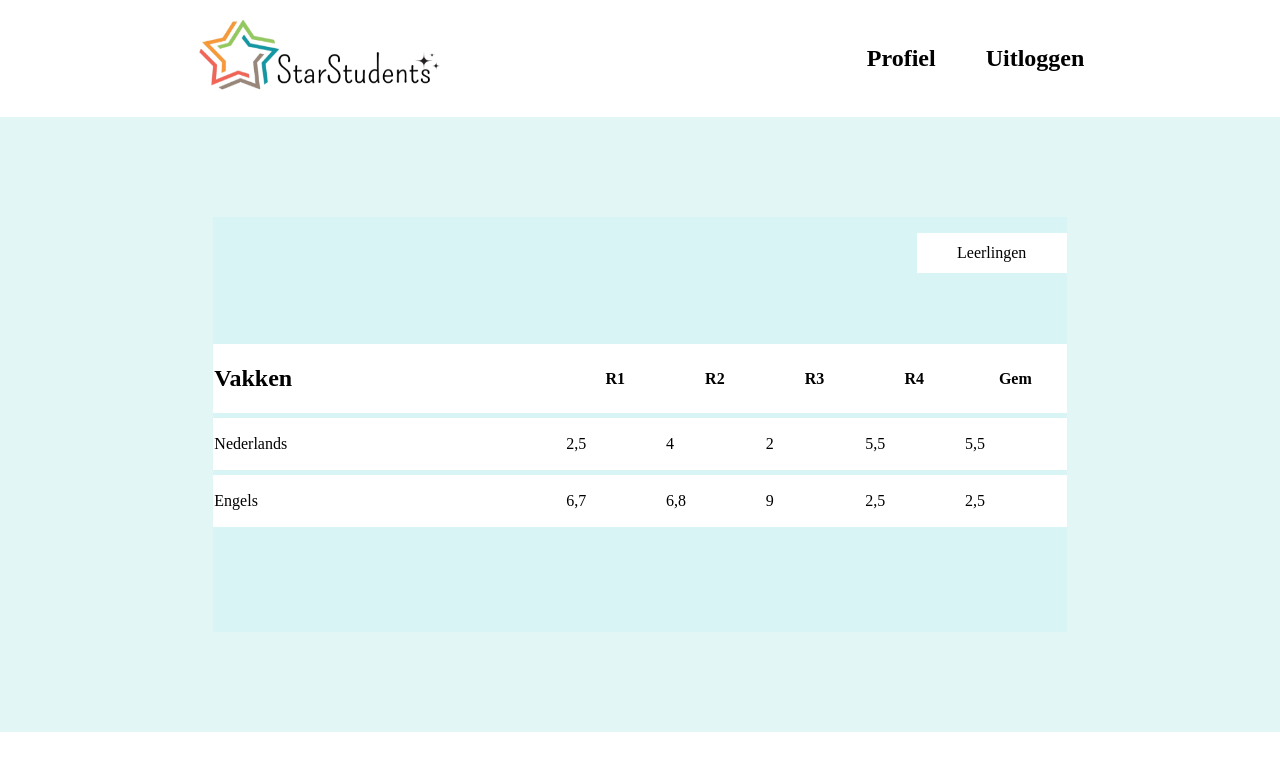
After one commit to AmanTrechsel/Team-Bravo, a PHP site: page /grades.php in a window 1280 px wide. The commit adds this page. Shown: the top 771 px of the page. Run offline with PHP 8.4, Linux system fonts and the light colour scheme; some web fonts are replaced.

Commit message:
Added grades.php, Added a grade list. Added pupilGradeList.php, added a pupil list. Added css for grades.php and pupilGradeList.php

```diff
--- /dev/null
+++ b/morgister/grades.php
@@ -0,0 +1,38 @@
+<?php require('header.php'); ?>
+
+<div id="mainGrades">
+    <div id="gradesTitle">
+        <a href="pupilGradeList.php"><p id="leerlingButton">Leerlingen</p></a>
+    </div>
+    <div id="gradesContent">
+        <table>
+            <tr>
+                <th class="subjectTable"><h2>Vakken</h2></th>
+                <th class="semesterTable">R1</th>
+                <th class="semesterTable">R2</th>
+                <th class="semesterTable">R3</th>
+                <th class="semesterTable">R4</th>
+                <th class="semesterTable">Gem</th>
+            </tr>
+            <tr>
+                <td class="semesterTable">Nederlands</td>
+                <td class="semesterTable">2,5</td>
+                <td class="semesterTable">4</td>
+                <td class="semesterTable">2</td>
+                <td class="semesterTable">5,5</td>
+                <td class="semesterTable">5,5</td>
+            </tr>
+            <tr>
+                <td class="semesterTable">Engels</td>
+                <td class="semesterTable">6,7</td>
+                <td class="semesterTable">6,8</td>
+                <td class="semesterTable">9</td>
+                <td class="semesterTable">2,5</td>
+                <td class="semesterTable">2,5</td>
+            </tr>
+        </table>
+    </div>
+</div>
+
+
+<?php require('footer.php'); ?>
--- a/morgister/style/style.css
+++ b/morgister/style/style.css
@@ -53,3 +53,55 @@ main {
     margin-bottom: 100px;
     grid-column: 2/6;
 }
+
+/*Grades Page*/
+
+#mainGrades {
+    background: #D8F4F5;
+    margin-top: 100px;
+    margin-bottom: 100px;
+    grid-column: 2/6;
+    padding-bottom: 100px;
+}
+
+#gradesTitle > a {
+    text-decoration: none;
+	color: black;
+}
+
+#gradesContent {
+    display: flex;
+    justify-content: center;
+}
+
+#gradesTitle {
+    margin: 0px;
+    display: flex;
+    justify-content: flex-end;
+}
+
+#leerlingButton {
+    display: flex;
+    background-color: white;
+    justify-content: center;
+    width: 150px;
+    height: 40px;
+    align-items: center;
+}
+
+#gradesContent > table {
+    border-spacing: 0 5px;
+    margin-top: 50px;
+}
+
+.subjectTable {
+    display: flex;
+    width: 350px;
+    background-color: white;
+}
+
+.semesterTable {
+    width: 120px;
+    height: 50px;
+    background-color: white;
+}
```
Also changed, not shown: morgister/pupilGradeList.php (added, +31 -0 lines).
